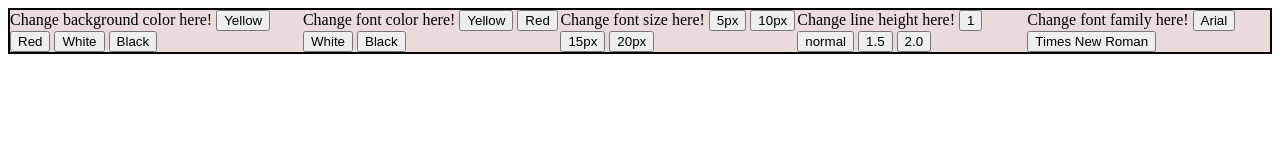
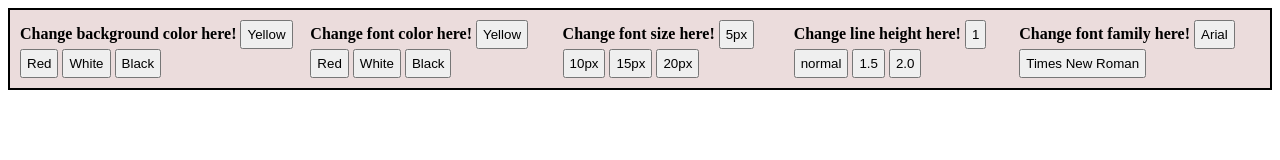
Before and after one commit to FelipeAlcantaraVieira/ShellScript, a plain HTML site: page introdução/bloco-5/Dia_4/exercicio.html in a window 1280 px wide. Drawn offline with Linux system fonts and the light colour scheme.

Commit message:
tinha colocado o identificador dos botoes errado no style, consertei

```diff
--- a/introdução/bloco-5/Dia_4/exercicio.html
+++ b/introdução/bloco-5/Dia_4/exercicio.html
@@ -10,7 +10,13 @@
             align-items:center;
             border:solid black 2px;
             background-color:rgb(235, 220, 220);
+            padding:10px;
+            font-weight:600;
         }
+    button {
+        padding:5px;
+
+    }
     </style>
 </head>
 <body>
```
